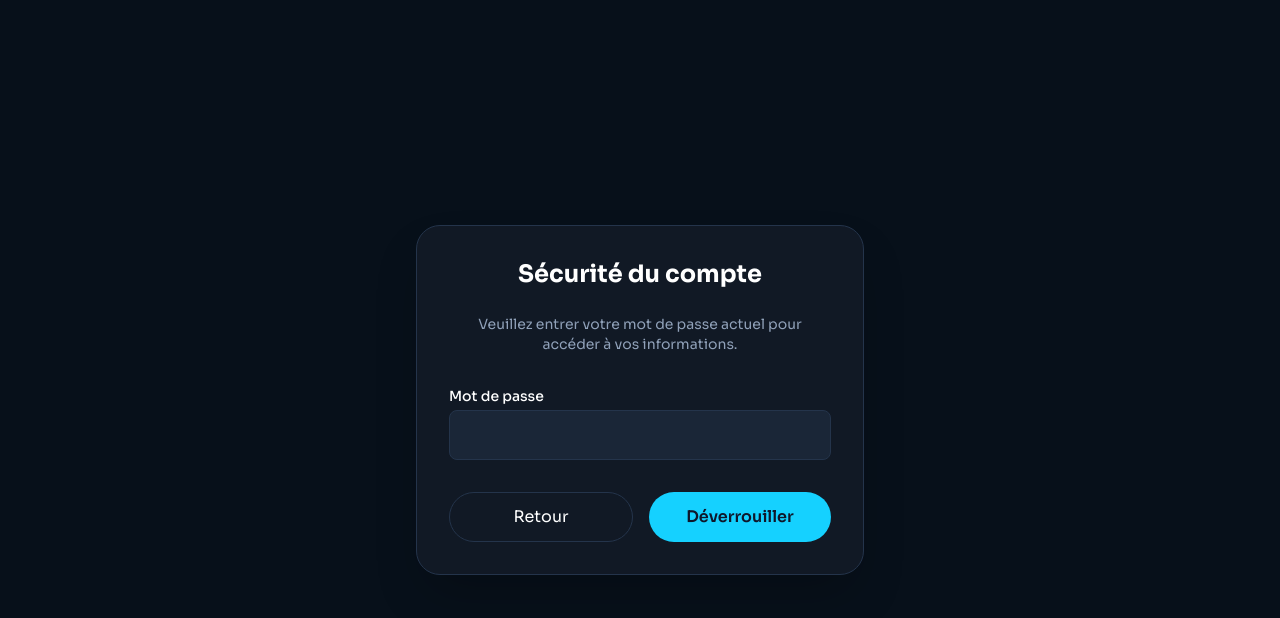
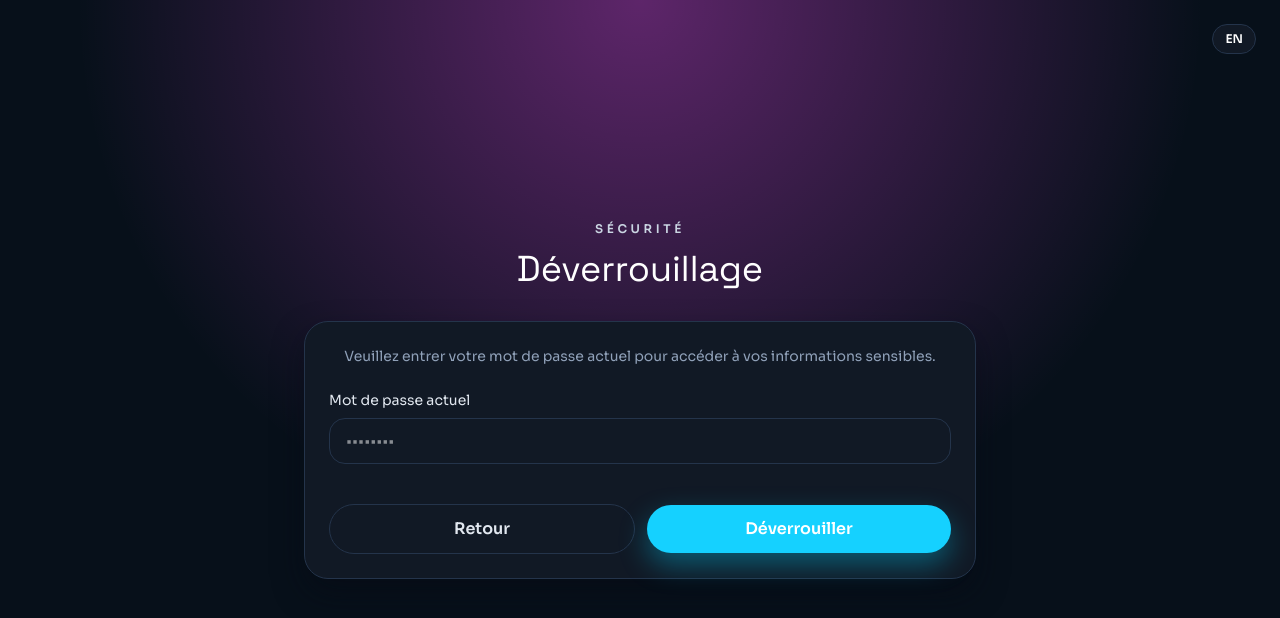
Before and after one commit to emmanuel-contaoi/Projet_RealTimeChat, a Next.js app in the folder frontend/: page /profile in a window 1280 px wide. Shown: the top 618 px of the page. Built offline with nearby package versions, Linux system fonts and the light colour scheme; no server answers; sample sign-in values are in the browser's storage.

Commit message:
feat: intégration du nouveau design profil et traductions

```diff
--- a/frontend/messages/fr.json
+++ b/frontend/messages/fr.json
@@ -167,5 +167,27 @@
   },
   "loading": {
     "message": "Chargement..."
+  },
+  "profile": {
+    "settings": "Paramètres",
+    "security": "Sécurité",
+    "edit_account": "Modifier le compte",
+    "unlock_title": "Déverrouillage",
+    "unlock_description": "Veuillez entrer votre mot de passe actuel pour accéder à vos informations sensibles.",
+    "current_password": "Mot de passe actuel",
+    "unlock_button": "Déverrouiller",
+    "verifying": "Vérification...",
+    "last_name": "Nom",
+    "first_name": "Prénom",
+    "email": "Mail",
+    "username": "Pseudo",
+    "password_help": "Laissez vide si vous ne souhaitez pas modifier votre mot de passe.",
+    "new_password": "Nouveau mot de passe",
+    "confirm_password": "Confirmer le nouveau mot de passe",
+    "error_session": "Erreur de session. Veuillez vous reconnecter.",
+    "error_wrong_password": "Mot de passe incorrect.",
+    "error_password_mismatch": "Les nouveaux mots de passe ne correspondent pas !",
+    "error_update": "Erreur lors de la mise à jour.",
+    "success_update": "Profil mis à jour avec succès !"
   }
 }
--- a/frontend/src/app/profile/page.tsx
+++ b/frontend/src/app/profile/page.tsx
@@ -2,17 +2,21 @@
 
 import { useState, useEffect } from "react";
 import { useRouter } from "next/navigation";
+import { useTranslations } from "next-intl";
 import { authService } from "@/services/api";
+import LanguageSwitcher from "@/components/LanguageSwitcher";
 
 export default function ProfilePage() {
   const router = useRouter();
+  const t = useTranslations("profile");
+  const tc = useTranslations("common");
 
   // États pour la sécurité
   const [isUnlocked, setIsUnlocked] = useState(false);
   const [passwordVerify, setPasswordVerify] = useState("");
   const [authError, setAuthError] = useState("");
 
-  // États pour le formulaire de profil (AVEC les champs mot de passe)
+  // États pour le formulaire de profil
   const [formData, setFormData] = useState({
     nom: "",
     prenom: "",
@@ -50,16 +54,15 @@ export default function ProfilePage() {
       const hiddenEmail = user?.email || localStorage.getItem("user_email");
 
       if (!hiddenEmail) {
-        setAuthError("Erreur de session. Veuillez vous déconnecter puis vous reconnecter.");
+        setAuthError(t("error_session"));
         setLoading(false);
         return;
       }
 
       await authService.login(hiddenEmail, passwordVerify);
       setIsUnlocked(true);
-    // 🔴 CORRECTION ÉTAPE 2 : On a enlevé le "err" inutile !
     } catch {
-      setAuthError("Mot de passe incorrect.");
+      setAuthError(t("error_wrong_password"));
     } finally {
       setLoading(false);
     }
@@ -71,124 +74,160 @@ export default function ProfilePage() {
     setSuccessMsg("");
     setAuthError("");
 
-    // Vérification : est-ce que les deux mots de passe correspondent ?
     if (formData.newPassword && formData.newPassword !== formData.confirmPassword) {
-      setAuthError("Les nouveaux mots de passe ne correspondent pas !");
+      setAuthError(t("error_password_mismatch"));
       setLoading(false);
       return;
     }
 
     try {
-      // On envoie les données à l'API (le nouveau mot de passe est inclus s'il est rempli)
       const updatedUser = await authService.updateProfile({
         nom: formData.nom,
         prenom: formData.prenom,
         email: formData.email,
         username: formData.username,
-        newPassword: formData.newPassword
+        newPassword: formData.newPassword,
       });
 
       if (updatedUser && updatedUser.email) {
         localStorage.setItem("user_email", updatedUser.email);
       }
 
-      setSuccessMsg("Profil mis à jour avec succès !");
+      setSuccessMsg(t("success_update"));
 
       setTimeout(() => {
         window.location.href = "/conversations";
       }, 1500);
-
     } catch (error) {
       console.error(error);
-      setAuthError("Erreur lors de la mise à jour.");
+      setAuthError(t("error_update"));
     } finally {
       setLoading(false);
     }
   };
 
+  const handleChange = (e: React.ChangeEvent<HTMLInputElement>) => {
+    setFormData({ ...formData, [e.target.name]: e.target.value });
+  };
+
   return (
-    <div className="flex min-h-screen items-center justify-center bg-[var(--background)] text-white">
-      <div className="w-full max-w-md rounded-3xl border border-[var(--stroke)] bg-[var(--surface)] p-8 shadow-2xl">
+    <div className="relative min-h-screen bg-[var(--background)] text-[var(--foreground)]">
+      <div className="pointer-events-none absolute inset-0 bg-[radial-gradient(circle_at_top,_rgba(255,77,255,0.35),_transparent_55%)]" />
+      <div className="pointer-events-none absolute inset-0 bg-[linear-gradient(to_right,_rgba(255,255,255,0.04)_1px,_transparent_1px),_linear-gradient(to_bottom,_rgba(255,255,255,0.04)_1px,_transparent_1px)] bg-[size:48px_48px] opacity-40" />
+      <div className="absolute right-6 top-6 z-50">
+        <LanguageSwitcher />
+      </div>
 
-        <h1 className="mb-6 text-center text-2xl font-bold">
-          {isUnlocked ? "Modifier mon compte" : "Sécurité du compte"}
+      <main className="relative z-10 mx-auto flex min-h-screen w-full max-w-none flex-col items-center justify-center gap-8 px-8 py-12 text-center md:px-12">
+        <div className="flex flex-col gap-3">
+          <p className="text-xs font-semibold uppercase tracking-[0.3em] text-slate-300">
+            {isUnlocked ? t("settings") : t("security")}
+          </p>
+          <h1 className="font-display text-3xl text-white md:text-4xl">
+            {isUnlocked ? t("edit_account") : t("unlock_title")}
           </h1>
+        </div>
 
+        <div className="w-full max-w-2xl rounded-3xl border border-[var(--stroke)] bg-[var(--surface)] p-6 text-left shadow-[0_14px_30px_rgba(6,10,20,0.5)]">
           {!isUnlocked ? (
-          <form onSubmit={handleUnlock} className="flex flex-col gap-4" autoComplete="off">
-            <p className="text-sm text-slate-400 text-center mb-4">
-              Veuillez entrer votre mot de passe actuel pour accéder à vos informations.
+            <form onSubmit={handleUnlock} className="flex flex-col gap-6" autoComplete="off">
+              <p className="text-sm text-slate-400 text-center">
+                {t("unlock_description")}
               </p>
 
-            <div>
-              <label className="mb-1 block text-sm font-medium">Mot de passe</label>
+              <label className="flex flex-col gap-2 text-sm text-slate-200">
+                {t("current_password")}
                 <input
                   type="password"
                   name="verify-password"
                   autoComplete="new-password"
-                className="w-full rounded-lg border border-[var(--stroke)] bg-[var(--surface-strong)] px-4 py-3 text-white outline-none focus:border-[var(--brand-1)]"
+                  className="w-full rounded-2xl border border-[var(--stroke)] bg-transparent px-4 py-3 text-sm text-white outline-none transition focus:border-[var(--brand-1)]"
                   value={passwordVerify}
                   onChange={(e) => setPasswordVerify(e.target.value)}
+                  placeholder="••••••••"
                   required
                 />
-            </div>
-            {authError && <p className="text-sm text-rose-500">{authError}</p>}
+              </label>
 
-            <div className="mt-4 flex gap-4">
-              <button type="button" onClick={() => router.push("/conversations")} className="flex-1 rounded-full border border-[var(--stroke)] py-3 transition hover:bg-[var(--surface-strong)]">
-                Retour
+              {authError && <p className="text-sm text-rose-500 text-center">{authError}</p>}
+
+              <div className="mt-4 flex flex-wrap items-center gap-3">
+                <button
+                  type="button"
+                  onClick={() => router.push("/conversations")}
+                  className="flex-1 rounded-full border border-[var(--stroke)] bg-[var(--surface)] px-6 py-3 text-center text-base font-semibold text-slate-200 transition hover:bg-[var(--surface-strong)]"
+                >
+                  {tc("back")}
                 </button>
-              <button type="submit" disabled={loading} className="flex-1 rounded-full bg-[var(--brand-1)] py-3 font-semibold text-slate-900 transition hover:opacity-90">
-                {loading ? "Vérification..." : "Déverrouiller"}
+                <button
+                  type="submit"
+                  disabled={loading}
+                  className="flex-1 rounded-full bg-[var(--brand-1)] px-6 py-3 text-base font-semibold text-white shadow-[0_12px_28px_rgba(0,212,255,0.35)] transition hover:-translate-y-0.5 disabled:opacity-50"
+                >
+                  {loading ? t("verifying") : t("unlock_button")}
                 </button>
               </div>
             </form>
           ) : (
-          <form onSubmit={handleSaveProfile} className="flex flex-col gap-4">
-            {/* Infos de base */}
-            <div className="grid grid-cols-2 gap-4">
-              <div>
-                <label className="mb-1 block text-sm font-medium text-slate-300">Nom</label>
-                <input type="text" className="w-full rounded-lg border border-[var(--stroke)] bg-[var(--surface-strong)] px-4 py-3 outline-none focus:border-[var(--brand-1)]" value={formData.nom} onChange={(e) => setFormData({ ...formData, nom: e.target.value })} />
-              </div>
-              <div>
-                <label className="mb-1 block text-sm font-medium text-slate-300">Prénom</label>
-                <input type="text" className="w-full rounded-lg border border-[var(--stroke)] bg-[var(--surface-strong)] px-4 py-3 outline-none focus:border-[var(--brand-1)]" value={formData.prenom} onChange={(e) => setFormData({ ...formData, prenom: e.target.value })} />
-              </div>
-            </div>
-            <div>
-              <label className="mb-1 block text-sm font-medium text-slate-300">Mail</label>
-              <input type="email" className="w-full rounded-lg border border-[var(--stroke)] bg-[var(--surface-strong)] px-4 py-3 outline-none focus:border-[var(--brand-1)]" value={formData.email} onChange={(e) => setFormData({ ...formData, email: e.target.value })} />
-            </div>
-            <div>
-              <label className="mb-1 block text-sm font-medium text-slate-300">Pseudo</label>
-              <input type="text" className="w-full rounded-lg border border-[var(--stroke)] bg-[var(--surface-strong)] px-4 py-3 outline-none focus:border-[var(--brand-1)]" value={formData.username} onChange={(e) => setFormData({ ...formData, username: e.target.value })} />
+            <form onSubmit={handleSaveProfile} className="grid gap-4 md:grid-cols-2">
+              <label className="flex flex-col gap-2 text-sm text-slate-200">
+                {t("last_name")}
+                <input className="w-full rounded-2xl border border-[var(--stroke)] bg-transparent px-4 py-3 text-sm text-white outline-none transition focus:border-[var(--brand-1)]" name="nom" type="text" value={formData.nom} onChange={handleChange} />
+              </label>
+
+              <label className="flex flex-col gap-2 text-sm text-slate-200">
+                {t("first_name")}
+                <input className="w-full rounded-2xl border border-[var(--stroke)] bg-transparent px-4 py-3 text-sm text-white outline-none transition focus:border-[var(--brand-1)]" name="prenom" type="text" value={formData.prenom} onChange={handleChange} />
+              </label>
+
+              <label className="flex flex-col gap-2 text-sm text-slate-200 md:col-span-2">
+                {t("email")}
+                <input className="w-full rounded-2xl border border-[var(--stroke)] bg-transparent px-4 py-3 text-sm text-white outline-none transition focus:border-[var(--brand-1)]" name="email" type="email" value={formData.email} onChange={handleChange} required />
+              </label>
+
+              <label className="flex flex-col gap-2 text-sm text-slate-200 md:col-span-2">
+                {t("username")}
+                <input className="w-full rounded-2xl border border-[var(--stroke)] bg-transparent px-4 py-3 text-sm text-white outline-none transition focus:border-[var(--brand-1)]" name="username" type="text" value={formData.username} onChange={handleChange} maxLength={20} />
+              </label>
+
+              <div className="col-span-full my-2">
+                <hr className="border-[var(--stroke)]" />
+                <p className="mt-2 text-xs text-slate-400">{t("password_help")}</p>
               </div>
 
-            {/* --- NOUVEAUX CHAMPS POUR LE MOT DE PASSE --- */}
-            <hr className="my-2 border-[var(--stroke)]" />
-            <p className="text-xs text-slate-400">Laissez vide si vous ne souhaitez pas modifier votre mot de passe.</p>
+              <label className="flex flex-col gap-2 text-sm text-slate-200 md:col-span-2">
+                {t("new_password")}
+                <input className="w-full rounded-2xl border border-[var(--stroke)] bg-transparent px-4 py-3 text-sm text-white outline-none transition focus:border-[var(--brand-1)] placeholder:text-slate-600" name="newPassword" type="password" value={formData.newPassword} onChange={handleChange} placeholder="••••••••" />
+              </label>
 
-            <div>
-              <label className="mb-1 block text-sm font-medium text-slate-300">Nouveau mot de passe</label>
-              <input type="password" placeholder="••••••••" className="w-full rounded-lg border border-[var(--stroke)] bg-[var(--surface-strong)] px-4 py-3 outline-none focus:border-[var(--brand-1)] placeholder:text-slate-600" value={formData.newPassword} onChange={(e) => setFormData({ ...formData, newPassword: e.target.value })} />
-            </div>
-            <div>
-              <label className="mb-1 block text-sm font-medium text-slate-300">Confirmer le nouveau mot de passe</label>
-              <input type="password" placeholder="••••••••" className="w-full rounded-lg border border-[var(--stroke)] bg-[var(--surface-strong)] px-4 py-3 outline-none focus:border-[var(--brand-1)] placeholder:text-slate-600" value={formData.confirmPassword} onChange={(e) => setFormData({ ...formData, confirmPassword: e.target.value })} />
-            </div>
-            {/* --------------------------------------------- */}
+              <label className="flex flex-col gap-2 text-sm text-slate-200 md:col-span-2">
+                {t("confirm_password")}
+                <input className="w-full rounded-2xl border border-[var(--stroke)] bg-transparent px-4 py-3 text-sm text-white outline-none transition focus:border-[var(--brand-1)] placeholder:text-slate-600" name="confirmPassword" type="password" value={formData.confirmPassword} onChange={handleChange} placeholder="••••••••" />
+              </label>
 
-            {authError && <p className="text-sm text-rose-500">{authError}</p>}
-            {successMsg && <p className="text-sm text-green-400">{successMsg}</p>}
+              {authError && <p className="col-span-full mt-2 text-sm text-rose-500 text-center">{authError}</p>}
+              {successMsg && <p className="col-span-full mt-2 text-sm text-green-400 text-center">{successMsg}</p>}
 
-            <div className="mt-4 flex gap-4">
-              <button type="button" onClick={() => router.push("/conversations")} className="flex-1 rounded-full border border-[var(--stroke)] py-3 transition hover:bg-[var(--surface-strong)]">Annuler</button>
-              <button type="submit" disabled={loading} className="flex-1 rounded-full bg-[var(--brand-1)] py-3 font-semibold text-slate-900 transition hover:opacity-90">{loading ? "Enregistrement..." : "Sauvegarder"}</button>
+              <div className="col-span-full mt-4 flex flex-wrap items-center gap-3">
+                <button
+                  type="button"
+                  onClick={() => router.push("/conversations")}
+                  className="flex-1 rounded-full border border-[var(--stroke)] bg-[var(--surface)] px-6 py-3 text-center text-base font-semibold text-slate-200 transition hover:bg-[var(--surface-strong)]"
+                >
+                  {tc("cancel")}
+                </button>
+                <button
+                  type="submit"
+                  disabled={loading}
+                  className="flex-1 rounded-full bg-[var(--brand-1)] px-6 py-3 text-base font-semibold text-white shadow-[0_12px_28px_rgba(0,212,255,0.35)] transition hover:-translate-y-0.5 disabled:opacity-50"
+                >
+                  {loading ? tc("saving") : tc("save")}
+                </button>
               </div>
             </form>
           )}
         </div>
+      </main>
     </div>
   );
 }
```
Also changed, not shown: frontend/messages/en.json (+22 -0 lines), frontend/src/app/conversations/components/Sidebar.tsx (+2 -11 lines), frontend/src/app/conversations/page.tsx (+4 -7 lines). Lines whose indentation alone changed are shown as unchanged.
